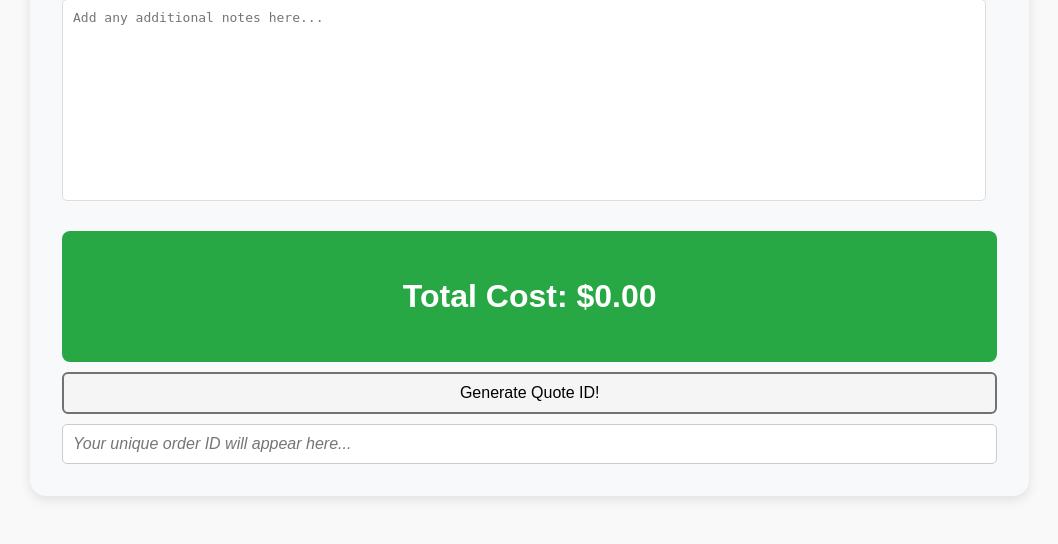
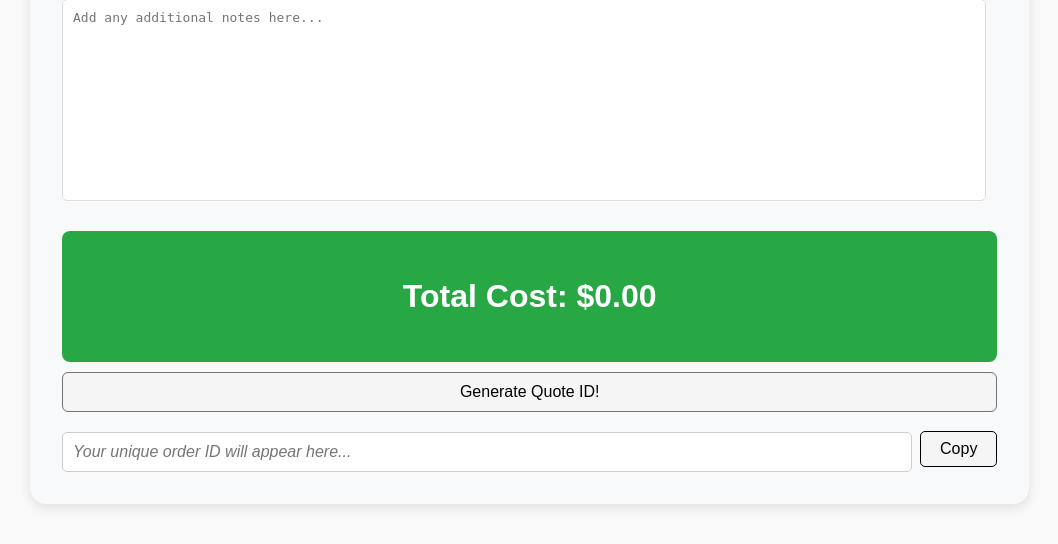
Before and after one commit to DavidTheViper20/3d-print-cost-calculator, a Flask app: page / in a window 1280 px wide. Shown: the part 626-1170 px from the top of the page, without its empty margins (110-1168 px from the left). Before the commit the page ends 1126 px from the top, so only its background shows below. Run offline with Flask 3, Linux system fonts and the light colour scheme; some libraries are stand-ins or nearby versions.

Commit message:
Updated Python app with latest changes

```diff
--- a/templates/index.html
+++ b/templates/index.html
@@ -284,7 +284,7 @@ button[onclick="importSummary()"] {
     background: #f5f5f5;
     color: black; /* Black font */
     border-radius: 6px;
-    border: 2px solid #727272;
+    border: 1px solid #727272;
     cursor: pointer;
     font-weight: 500;
     transition: background 0.3s;
@@ -442,7 +442,14 @@ button[onclick="importSummary()"]:hover {
 
             <!-- Add this right below -->
 <button onclick="importSummary()" style="margin-top: 10px;">Generate Quote ID!</button>
-<input type="text" id="importSummaryField" placeholder="Your unique order ID will appear here..." readonly style="margin-top: 10px; width: 100%; padding: 10px; font-size: 1em; border-radius: 5px; border: 1px solid #ccc;" />
+
+<!-- Input and Copy Button (on a separate line) -->
+<div style="display: flex; align-items: center; margin-top: 10px;">
+    <input type="text" id="importSummaryField" placeholder="Your unique order ID will appear here..." readonly style="flex: 1; padding: 10px; font-size: 1em; border-radius: 5px; border: 1px solid #ccc; min-width: 850px;" />
+    <button id="copyButton" onclick="copyQuoteID()" style="margin-left: 8px; padding: 8px; font-size: 1em; border-radius: 5px; background-color: #f5f5f5; color: black; border: 1px solid black; cursor: pointer; width: 100%;">
+        Copy
+      </button>
+  </div>
 
           <!-- Settings Box -->
           <div class="settings">
@@ -839,6 +846,29 @@ fetch("https://threed-print-cost-calculator.onrender.com/generate_zip", {
 
         }
 
+        function copyQuoteID() {
+    const quoteField = document.getElementById("importSummaryField");
+    const quoteID = quoteField.value.trim();
+
+    if (quoteID.length === 0) {
+        return; // Do nothing if empty
+    }
+
+    navigator.clipboard.writeText(quoteID)
+        .then(() => {
+            // Optionally show a small visual feedback like changing button text briefly
+            const copyButton = document.getElementById("copyButton");
+            const originalText = copyButton.innerHTML;
+            copyButton.innerHTML = "✔️";
+            setTimeout(() => {
+                copyButton.innerHTML = originalText;
+            }, 1000);
+        })
+        .catch(err => {
+            console.error("Clipboard copy failed", err);
+        });
+}
+
 
     </script>
 </body>
```
